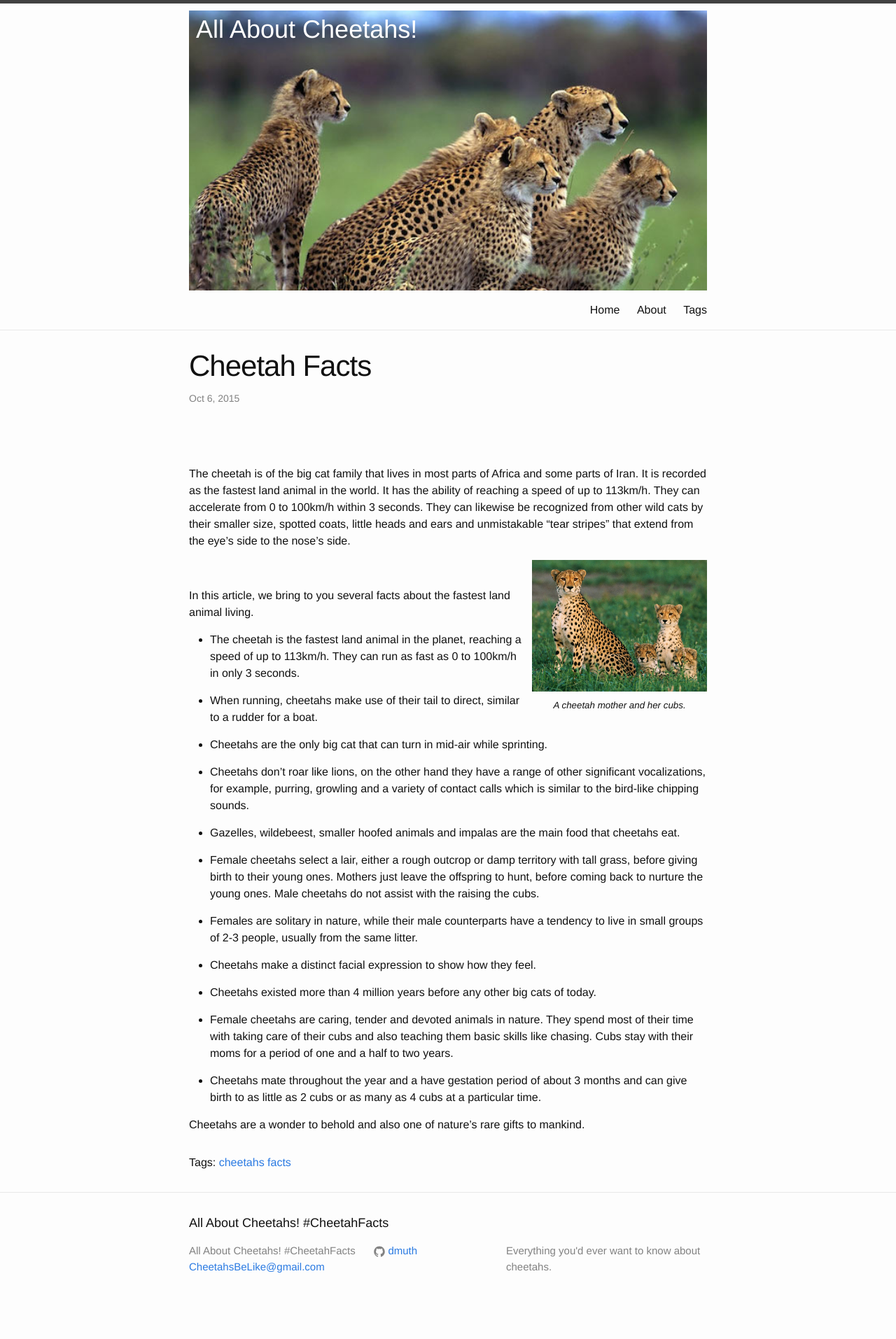
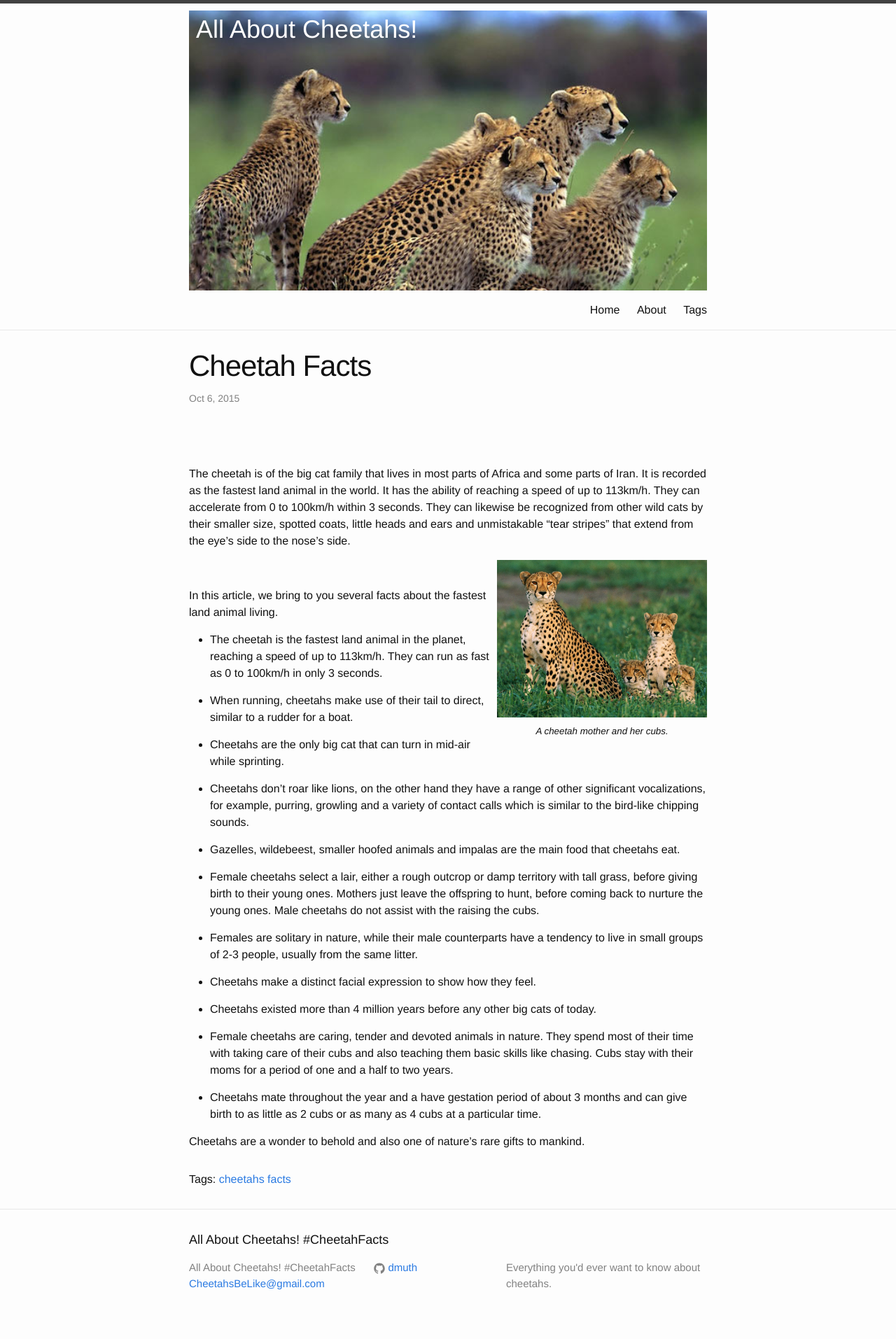
Before and after one commit to dmuth/dmuth.github.io, a Jekyll site: the page built from _posts/2015-10-06-cheetah-facts.markdown, in a window 1280 px wide. Shown: the whole page at 70% size. Built offline with Jekyll 4.4.1, drawn with Linux system fonts in a browser that asks for light colours; comment, search, counter and statistics services are not loaded; before the commit the page ends 1889 px from its top, so only the background shows below that.

Commit message:
Increased width of images to 300px

```diff
--- a/_includes/post-image.html
+++ b/_includes/post-image.html
@@ -5,7 +5,7 @@ This include is used to display a picture on a post.
 
 <div class="post-image">
 <a href="/assets/img/{{include.img}}"
-	><img src="/assets/img/{{include.img}}" width="250" /></a>
+	><img src="/assets/img/{{include.img}}" width="300" /></a>
 <br/>
 
 <div class="post-image-caption">
--- a/_sass/_layout.scss
+++ b/_sass/_layout.scss
@@ -279,7 +279,7 @@
 	.post-image {
 		margin-left: auto;
 		margin-right: auto;
-		width: 250px;
+		width: 300px;
 	}
 
 }
@@ -290,7 +290,7 @@
 		float: right;
 		padding-left: 10px;
 		padding-bottom: 10px;
-		width: 250px;
+		width: 300px;
 	}
 
 }
```
